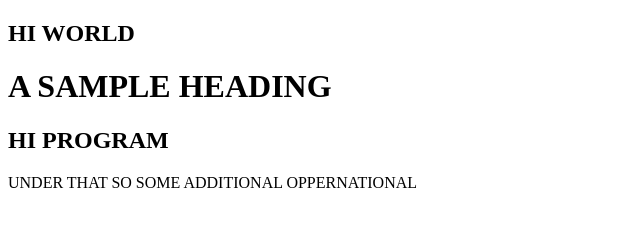
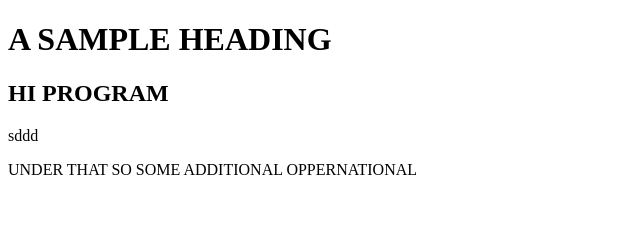
Before and after one commit to asp123324/index, a plain HTML site: page index.html in a window 1280 px wide. Shown: the whole page, without its empty margins (0-640 px from the left). Drawn offline with Linux system fonts and the light colour scheme.

Commit message:
Update index.html
ss

```diff
--- a/index.html
+++ b/index.html
@@ -4,11 +4,12 @@
     <meta charset="UTF-8">
     <meta name="viewport" content="width=device-width, initial-scale=1.0">
     <title>Sample Page</title>
-<h2>HI WORLD</h2>
+
 </head>
 <body>
     <h1>A SAMPLE HEADING</h1>
     <h2>HI PROGRAM</h2>
+    <p>sddd</p>
     <p>UNDER THAT SO SOME ADDITIONAL OPPERNATIONAL</p>
 </body>
 </html>
```
